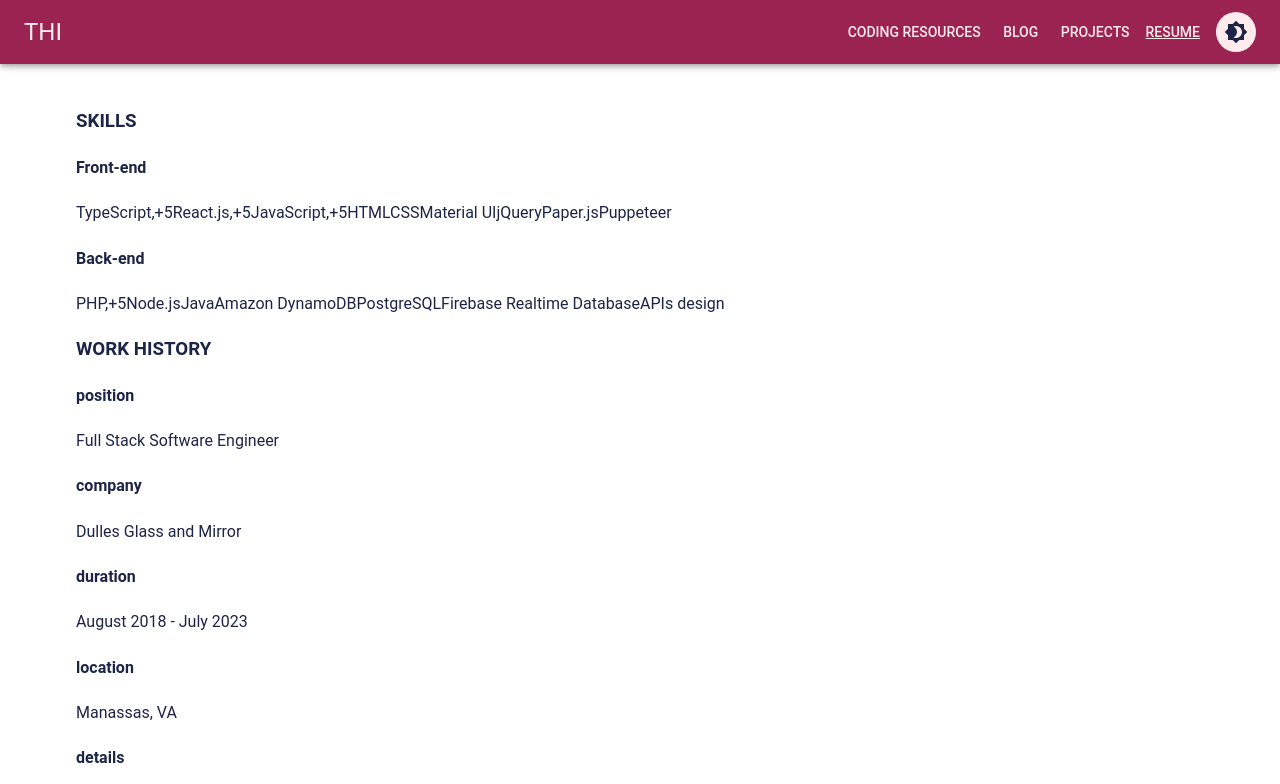
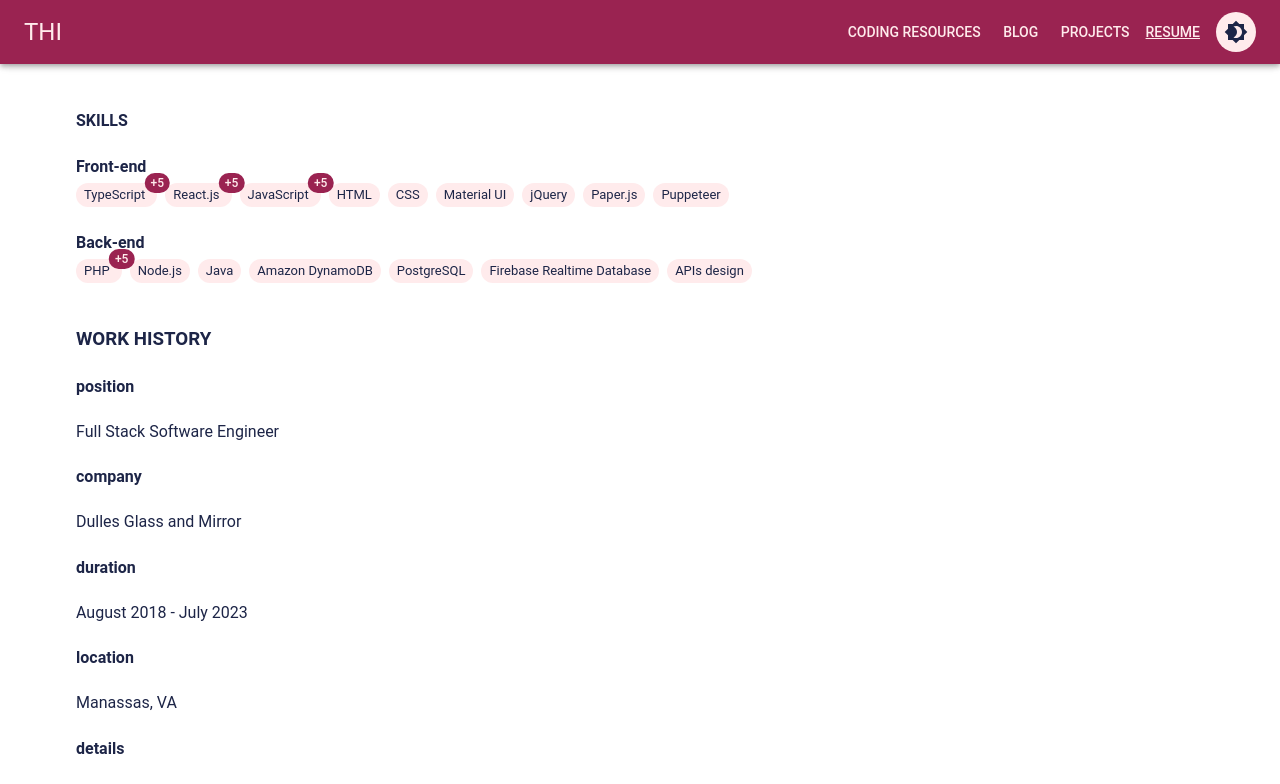
Before and after one commit to justthinguyen/justthinguyen.github.io, a React (Create React App) app: page /resume in a window 1280 px wide. Shown: the top 784 px of the page. Built offline with nearby package versions, Linux system fonts and the light colour scheme.

Commit message:
Display Skills with chips, badges and tooltips - looking good!

```diff
--- a/src/pages/ResumePage.tsx
+++ b/src/pages/ResumePage.tsx
@@ -1,24 +1,42 @@
 import { Helmet } from 'react-helmet-async';
-import { Box, Grid } from '@mui/material';
+import { Badge, Box, Chip, Grid, Stack } from '@mui/material';
 import { fullName, ThiResume } from '../contents/MyInfo';
 import { ISkills, IWorkHistory, IEducationHistory, IResume } from '../Types';
+import { TextTooltip } from '../components/CustomizedMUI';
 
 const pageName = 'Resume';
 interface ResumeProps {
     contents: IResume
 }
-const Skills = (ps: { skills: ISkills }) => (
+// TODO: refactor to reuse, responsive layout
+const Skills = (ps: { skills: ISkills }) => {
+    const specialSkillChip = (s: string, y: string) => (
+        <TextTooltip title={y + ' years working experience'} placement="top-end" sx={{ bgcolor: 'transparent' }} >
+            <Badge badgeContent={y} color="primary" sx={{ mr: 1 }}>
+                <Chip label={s} color="secondary" size="small" sx={{ pr: 0.5 }} />
+            </Badge>
+        </TextTooltip>
+    );
+    const skillChip = (s: string) => (<Chip label={s} color="secondary" size="small" />)
+
+    const skillsStack = (skills: string[]) => {
+        return (
+            <Stack direction="row" spacing={1} sx={{ pt: 0.5 }}>
+                {skills.map(s => s.split(',')).map((sYear) => (sYear[1] ? specialSkillChip(sYear[0], sYear[1]) : skillChip(sYear[0])))}
+            </Stack>)
+    };
+
+    return (
         <>
-        <h3>SKILLS</h3>
+            <h4>SKILLS</h4>
             {Object.keys(ps.skills).map(key =>
-            <div>
-                <h4>{key}</h4>
-                <p>{ps.skills[key]}</p>
-            </div>
+                <div><b>{key}</b> {skillsStack(ps.skills[key])}<br /></div>
             )}
         </>
     )
-const WorkHistory = (ps: { workHistory: IWorkHistory[] }) => (
+}
+const WorkHistory = (ps: { workHistory: IWorkHistory[] }) => {
+    return (
         <>
             <h3>WORK HISTORY</h3>
             {ps.workHistory.map(work =>
@@ -32,13 +50,14 @@ const WorkHistory = (ps: { workHistory: IWorkHistory[] }) => (
 
         </>
     )
+}
 const Resume = (ps: ResumeProps) => {
     const skills = ps.contents.SKILLS, workHistory = ps.contents['WORK HISTORY'], education = ps.contents.EDUCATION;
     return (
-        <>
+        <Box>
             <Skills skills={skills} />
             <WorkHistory workHistory={workHistory} />
-        </>
+        </Box>
     );
 }
 
```
Lines whose indentation alone changed are shown as unchanged.
